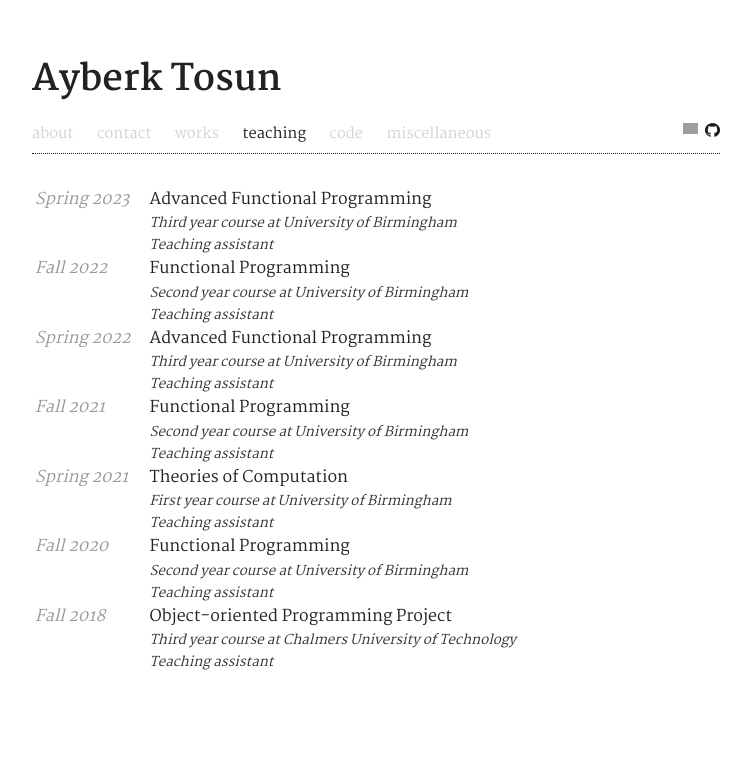
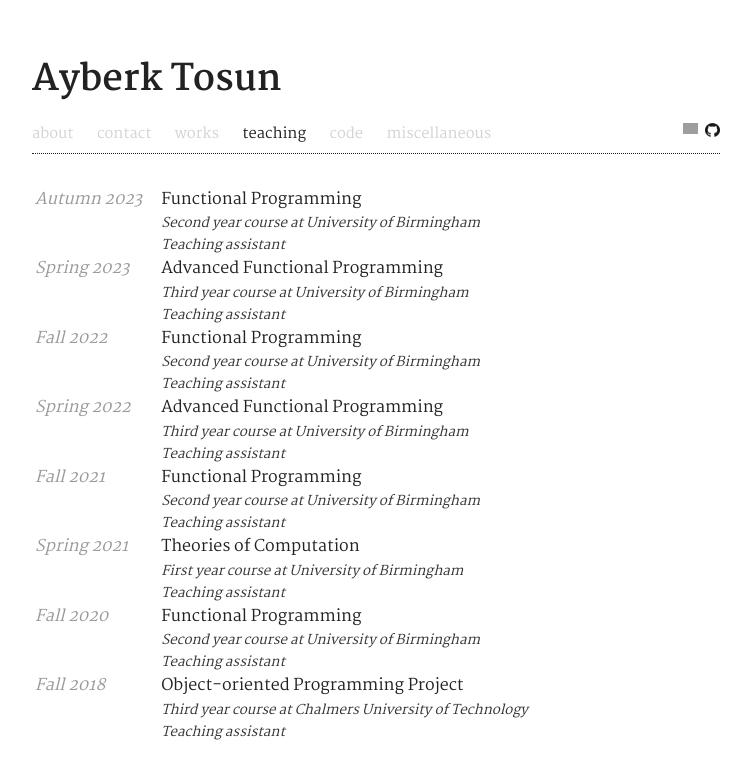
Before and after one commit to ayberkt/homepage, a Jekyll site: the page built from teaching.md, in a window 1280 px wide. Shown: the top 779 px of the page, without its empty margins (264-1015 px from the left). Built offline with Jekyll 4.4.1, drawn with Linux system fonts in a browser that asks for light colours; comment, search, counter and statistics services are not loaded; grey boxes are pictures that could not be loaded.

Commit message:
Add this year's FP module with class photo

```diff
--- a/_data/teaching.yml
+++ b/_data/teaching.yml
@@ -1,3 +1,9 @@
+- title: Functional Programming
+  period: Autumn 2023
+  institution: University of Birmingham
+  level: Second year course
+  role: Teaching assistant
+  class-photo: "fp-2023-class-photo.jpg"
 - title: Advanced Functional Programming
   period: Spring 2023
   level: Third year course
```
